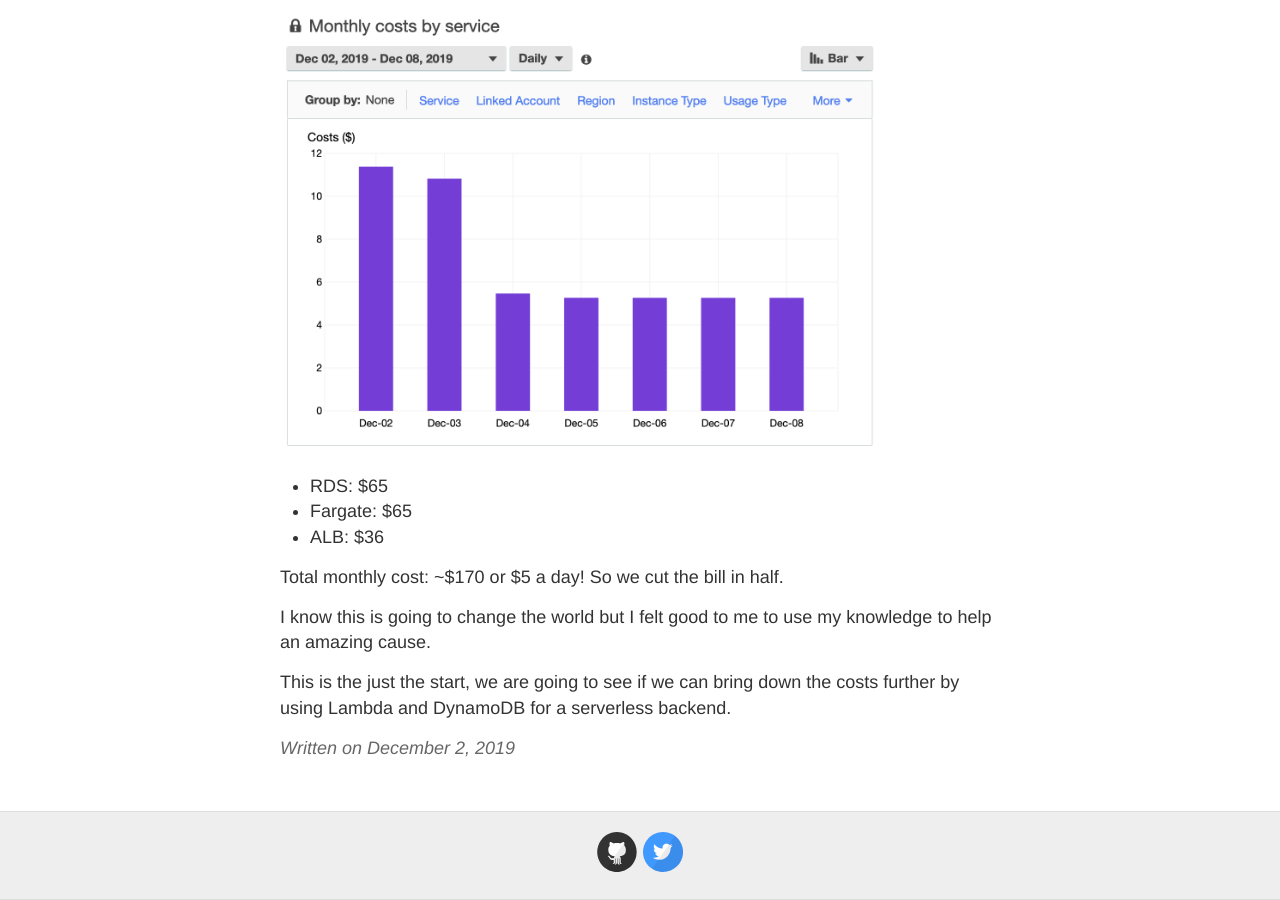
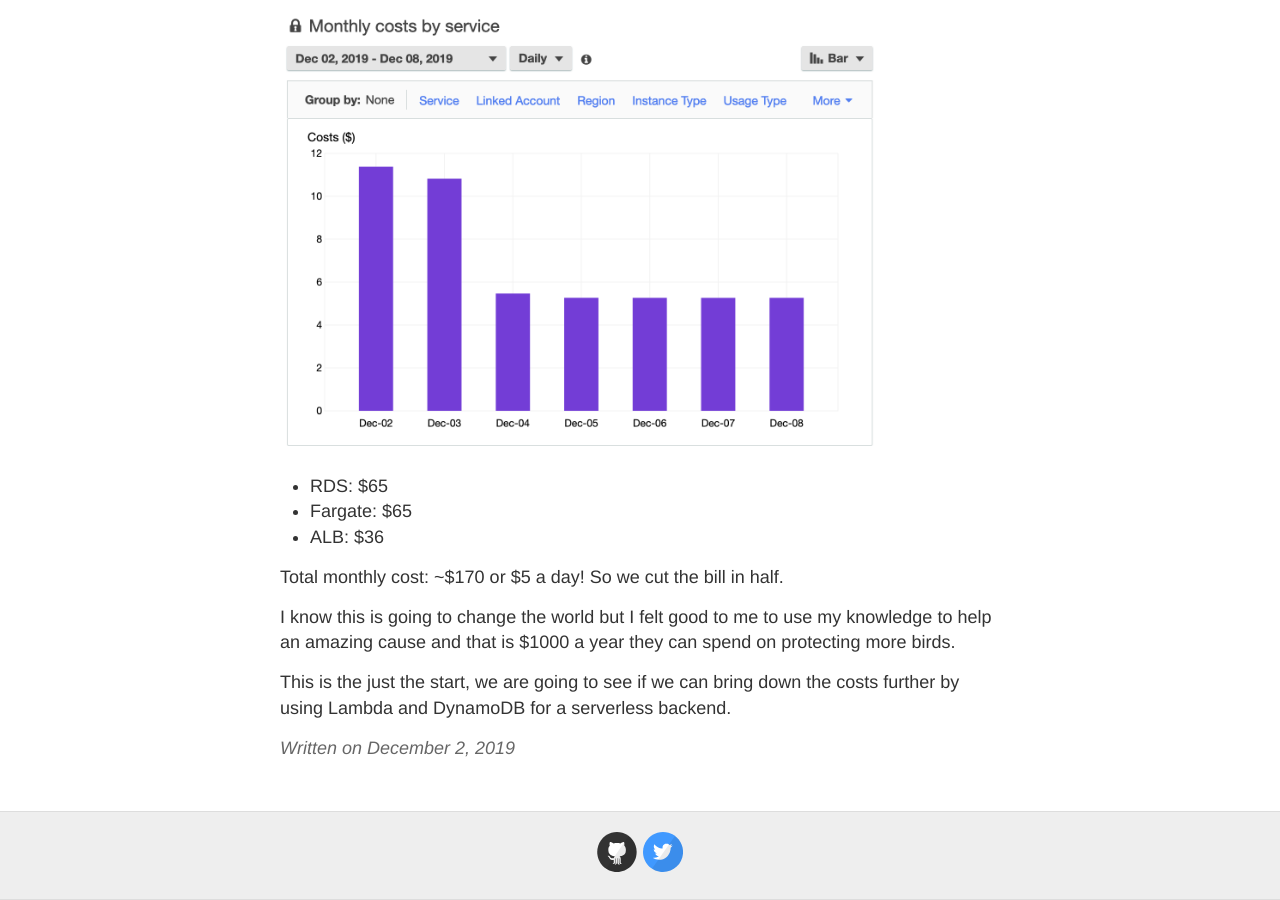
Before and after one commit to msimpsonnz/msimpsonnz.github.io, a Jekyll site: the page built from _posts/2019-12-02-k8s-to-fargate.md, in a window 1280 px wide and 900 px high, scrolled down 4378 px. Built offline with Jekyll 4.4.1, drawn with Linux system fonts in a browser that asks for light colours; comment, search, counter and statistics services are not loaded.

Commit message:
fix ss again

```diff
--- a/_posts/2019-12-02-k8s-to-fargate.md
+++ b/_posts/2019-12-02-k8s-to-fargate.md
@@ -122,6 +122,6 @@
 
 Total monthly cost: ~$170 or $5 a day! So we cut the bill in half.
 
-I know this is going to change the world but I felt good to me to use my knowledge to help an amazing cause.
+I know this is going to change the world but I felt good to me to use my knowledge to help an amazing cause and that is $1000 a year they can spend on protecting more birds.
 
 This is the just the start, we are going to see if we can bring down the costs further by using Lambda and DynamoDB for a serverless backend.
```
